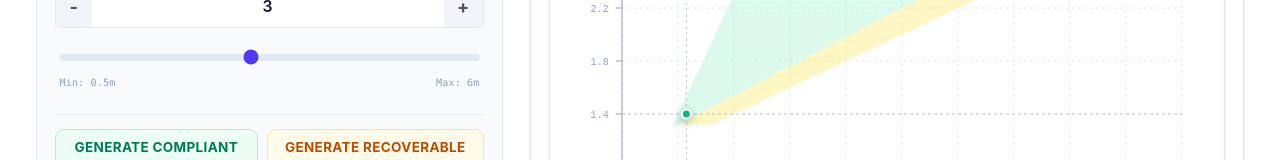
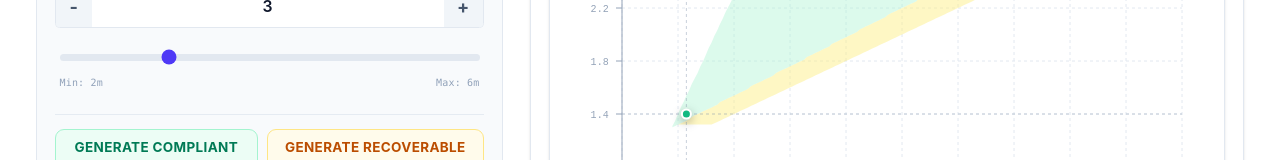
Before and after one commit to Atakanz/room-splay-calculator, a React (Vite) app in the folder frontend/: page /calculator in a window 1280 px wide. Shown: the part 474-634 px from the top of the page. Built offline with nearby package versions, Linux system fonts and the light colour scheme.

Commit message:
lower limit changed

```diff
--- a/frontend/src/pages/calculator.jsx
+++ b/frontend/src/pages/calculator.jsx
@@ -596,7 +596,7 @@ export default function Calculator() {
                             <div className="pt-1 px-1 animate-fade-in">
                                 <input
                                     type="range"
-                                    min={strategyMode === 'controlled' ? controlledEffectiveMinH : 0.5}
+                                    min={strategyMode === 'controlled' ? controlledEffectiveMinH : 2}
                                     max={strategyMode === 'controlled' ? controlledEffectiveMinH + 3 : 6.0}
                                     step="0.01"
                                     value={strategyMode === 'controlled' ? (controlledHeight || controlledEffectiveMinH) : (inputs.height || 2.5)}
@@ -611,7 +611,7 @@ export default function Calculator() {
                                     className={`w-full h-1.5 rounded-lg appearance-none cursor-pointer bg-slate-200 focus:outline-none accent-indigo-600`}
                                 />
                                 <div className="flex justify-between text-[10px] text-slate-400 font-mono mt-0.5">
-                                    <span>Min: {strategyMode === 'controlled' ? controlledEffectiveMinH : 0.5}m</span>
+                                    <span>Min: {strategyMode === 'controlled' ? controlledEffectiveMinH : 2}m</span>
                                     <span>Max: {strategyMode === 'controlled' ? (controlledEffectiveMinH + 3).toFixed(2) : 6.0}m</span>
                                 </div>
                             </div>
```
